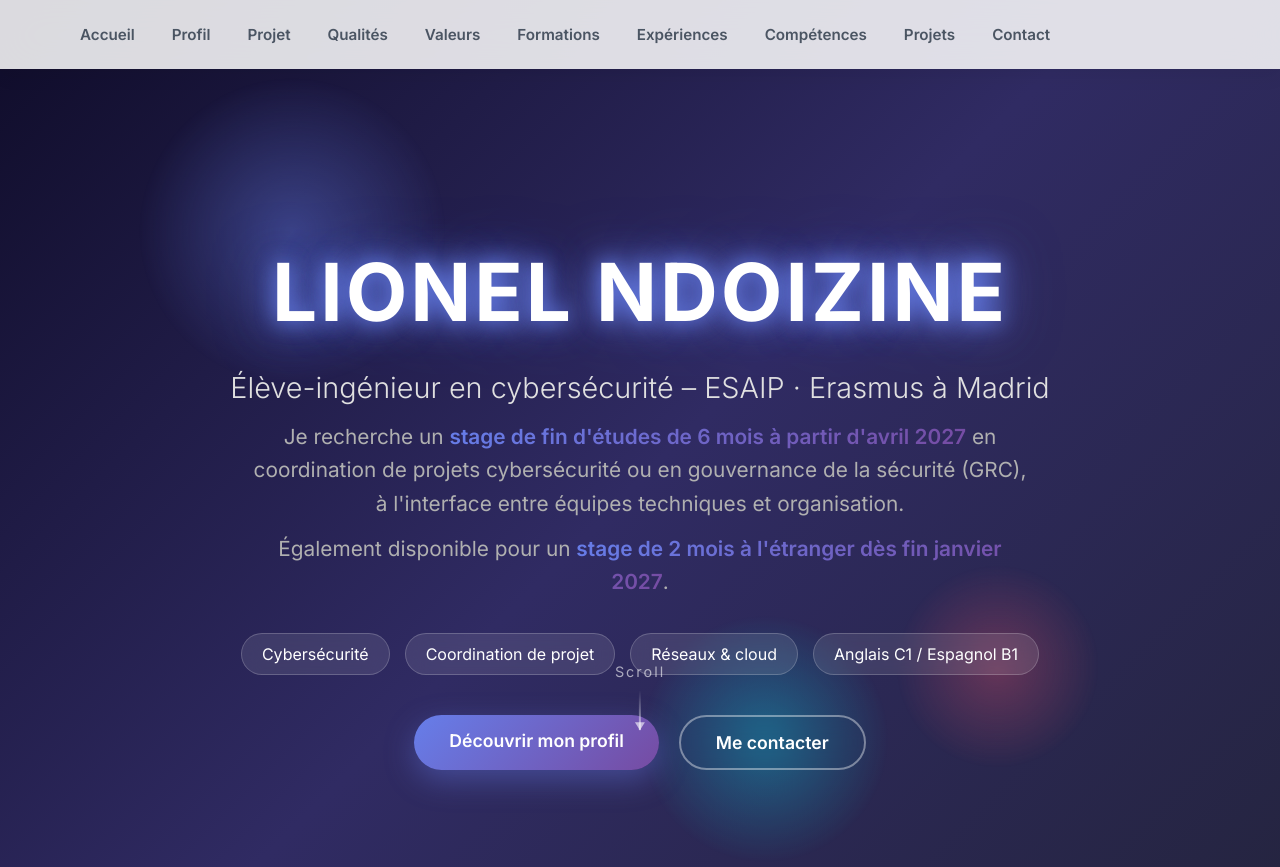
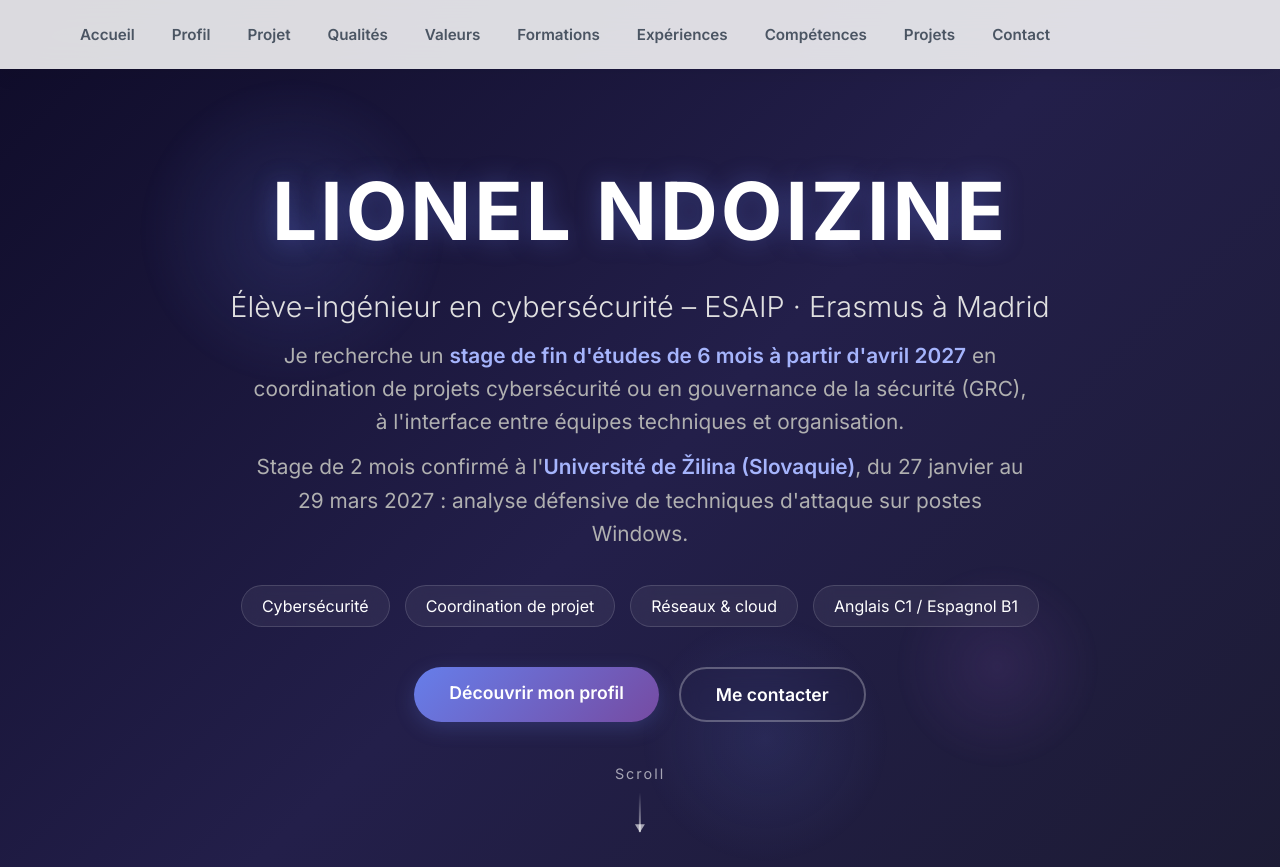
Before and after one commit to LionelDJ24/CV-Lionel, an Astro site: page / in a window 1280 px wide. Shown: the top 867 px of the page. Built offline with nearby package versions, Linux system fonts and the light colour scheme; Astro itself is replaced by a stand-in of ours.

Commit message:
Add cloud-mini-app, update internship status, soften hero

```diff
--- a/src/components/CVContent.astro
+++ b/src/components/CVContent.astro
@@ -74,6 +74,28 @@
           <span>Azure AKS</span><span>Kubernetes</span><span>Docker</span><span>CI/CD</span>
         </div>
         <a class="project-link" href="https://github.com/LionelDJ24/Plateforme-de-diffusion-de-contenu-statique-cloud-native" target="_blank" rel="noopener">Voir le code sur GitHub →</a>
+      </article>
+
+      <article class="project-card">
+        <div class="project-head">
+          <span class="project-icon">🐳</span>
+          <div>
+            <h3>API web conteneurisée (Flask + PostgreSQL)</h3>
+            <span class="project-meta">Projet personnel · autoformation cloud</span>
+          </div>
+        </div>
+        <p class="project-context">Petite API web avec sa base de données, lancée avec une seule commande Docker Compose.</p>
+        <ul class="project-points">
+          <li>API Flask avec plusieurs routes, qui compte les visites dans PostgreSQL</li>
+          <li>Orchestration des deux services avec Docker Compose, healthcheck de la base et démarrage ordonné</li>
+          <li>Volume nommé pour conserver les données après un redémarrage</li>
+          <li>Mots de passe hors du dépôt (.env, .gitignore), README en anglais</li>
+        </ul>
+        <p class="project-result"><strong>Résultat :</strong> application et base démarrées en une commande, données conservées après arrêt et relance.</p>
+        <div class="project-tags">
+          <span>Python</span><span>Flask</span><span>PostgreSQL</span><span>Docker Compose</span>
+        </div>
+        <a class="project-link" href="https://github.com/LionelDJ24/cloud-mini-app" target="_blank" rel="noopener">Voir le code sur GitHub →</a>
       </article>
 
     </div>
--- a/src/components/Welcome.astro
+++ b/src/components/Welcome.astro
@@ -14,7 +14,7 @@
       <div class="subtitle-wrapper">
         <p class="subtitle">Élève-ingénieur en cybersécurité – ESAIP · Erasmus à Madrid</p>
         <p class="description">Je recherche un <span class="highlight">stage de fin d'études de 6 mois à partir d'avril 2027</span> en coordination de projets cybersécurité ou en gouvernance de la sécurité (GRC), à l'interface entre équipes techniques et organisation.</p>
-        <p class="description">Également disponible pour un <span class="highlight">stage de 2 mois à l'étranger dès fin janvier 2027</span>.</p>
+        <p class="description">Stage de 2 mois confirmé à l'<span class="highlight">Université de Žilina (Slovaquie)</span>, du 27 janvier au 29 mars 2027 : analyse défensive de techniques d'attaque sur postes Windows.</p>
       </div>
       <div class="tags">
         <span class="tag">Cybersécurité</span>
@@ -51,7 +51,7 @@
     justify-content: center;
     align-items: center;
     padding: 80px 10%;
-    background: linear-gradient(135deg, #0f0c29 0%, #302b63 50%, #24243e 100%);
+    background: linear-gradient(135deg, #0f0c29 0%, #231f4a 50%, #1c1b33 100%);
     overflow: hidden;
   }
 
@@ -69,7 +69,7 @@
   .circle {
     position: absolute;
     border-radius: 50%;
-    background: radial-gradient(circle, rgba(102, 126, 234, 0.4) 0%, transparent 70%);
+    background: radial-gradient(circle, rgba(102, 126, 234, 0.16) 0%, transparent 70%);
     animation: float 20s infinite ease-in-out;
   }
 
@@ -87,7 +87,7 @@
     top: 60%;
     right: 15%;
     animation-delay: 5s;
-    background: radial-gradient(circle, rgba(245, 87, 108, 0.3) 0%, transparent 70%);
+    background: radial-gradient(circle, rgba(118, 75, 162, 0.18) 0%, transparent 70%);
   }
 
   .circle-3 {
@@ -96,7 +96,7 @@
     bottom: 10%;
     left: 50%;
     animation-delay: 10s;
-    background: radial-gradient(circle, rgba(0, 242, 254, 0.3) 0%, transparent 70%);
+    background: radial-gradient(circle, rgba(102, 126, 234, 0.12) 0%, transparent 70%);
   }
 
   @keyframes float {
@@ -121,6 +121,7 @@
     text-align: center;
     max-width: 900px;
     width: 100%;
+    padding-bottom: 130px;
   }
 
   .hero-text {
@@ -147,27 +148,9 @@
     position: relative;
     text-transform: uppercase;
     letter-spacing: 3px;
-    text-shadow:
-      0 0 10px rgba(102, 126, 234, 0.8),
-      0 0 20px rgba(102, 126, 234, 0.6),
-      0 0 40px rgba(102, 126, 234, 0.4);
-    animation: glow 2s ease-in-out infinite;
+    text-shadow: 0 0 24px rgba(102, 126, 234, 0.35);
   }
 
-  @keyframes glow {
-    0%, 100% {
-      text-shadow:
-        0 0 10px rgba(102, 126, 234, 0.8),
-        0 0 20px rgba(102, 126, 234, 0.6),
-        0 0 40px rgba(102, 126, 234, 0.4);
-    }
-    50% {
-      text-shadow:
-        0 0 20px rgba(102, 126, 234, 1),
-        0 0 40px rgba(102, 126, 234, 0.8),
-        0 0 60px rgba(102, 126, 234, 0.6);
-    }
-  }
 
   /* SUBTITLE */
   .subtitle-wrapper {
@@ -193,10 +176,7 @@
   }
 
   .highlight {
-    background: var(--primary-gradient);
-    -webkit-background-clip: text;
-    -webkit-text-fill-color: transparent;
-    background-clip: text;
+    color: #a5b4fc;
     font-weight: 600;
   }
 
@@ -211,9 +191,9 @@
   }
 
   .tag {
-    background: rgba(255, 255, 255, 0.1);
+    background: rgba(255, 255, 255, 0.06);
     backdrop-filter: blur(10px);
-    border: 1px solid rgba(255, 255, 255, 0.2);
+    border: 1px solid rgba(255, 255, 255, 0.14);
     color: #fff;
     padding: 10px 20px;
     border-radius: 25px;
@@ -226,7 +206,7 @@
     background: rgba(102, 126, 234, 0.3);
     border-color: rgba(102, 126, 234, 0.5);
     transform: translateY(-3px);
-    box-shadow: 0 5px 15px rgba(102, 126, 234, 0.4);
+    box-shadow: 0 5px 15px rgba(102, 126, 234, 0.22);
   }
 
   /* CTA BUTTONS */
@@ -258,7 +238,7 @@
     width: 0;
     height: 0;
     border-radius: 50%;
-    background: rgba(255, 255, 255, 0.3);
+    background: rgba(255, 255, 255, 0.15);
     transform: translate(-50%, -50%);
     transition: width 0.5s, height 0.5s;
   }
@@ -272,24 +252,24 @@
     background: var(--primary-gradient);
     color: white;
     border: none;
-    box-shadow: 0 10px 30px rgba(102, 126, 234, 0.4);
+    box-shadow: 0 6px 20px rgba(102, 126, 234, 0.22);
   }
 
   .btn-primary:hover {
     transform: translateY(-3px);
-    box-shadow: 0 15px 40px rgba(102, 126, 234, 0.6);
+    box-shadow: 0 10px 28px rgba(102, 126, 234, 0.32);
   }
 
   .btn-secondary {
     background: transparent;
     color: white;
-    border: 2px solid rgba(255, 255, 255, 0.4);
+    border: 2px solid rgba(255, 255, 255, 0.28);
     backdrop-filter: blur(10px);
   }
 
   .btn-secondary:hover {
     background: rgba(255, 255, 255, 0.1);
-    border-color: rgba(255, 255, 255, 0.6);
+    border-color: rgba(255, 255, 255, 0.45);
     transform: translateY(-3px);
   }
 
@@ -301,7 +281,7 @@
    /* SCROLL INDICATOR */
   .scroll-indicator {
     position: absolute;
-    bottom: 40px;
+    bottom: 20px;
     left: 50%;
     transform: translateX(-50%);
     display: flex;
```
